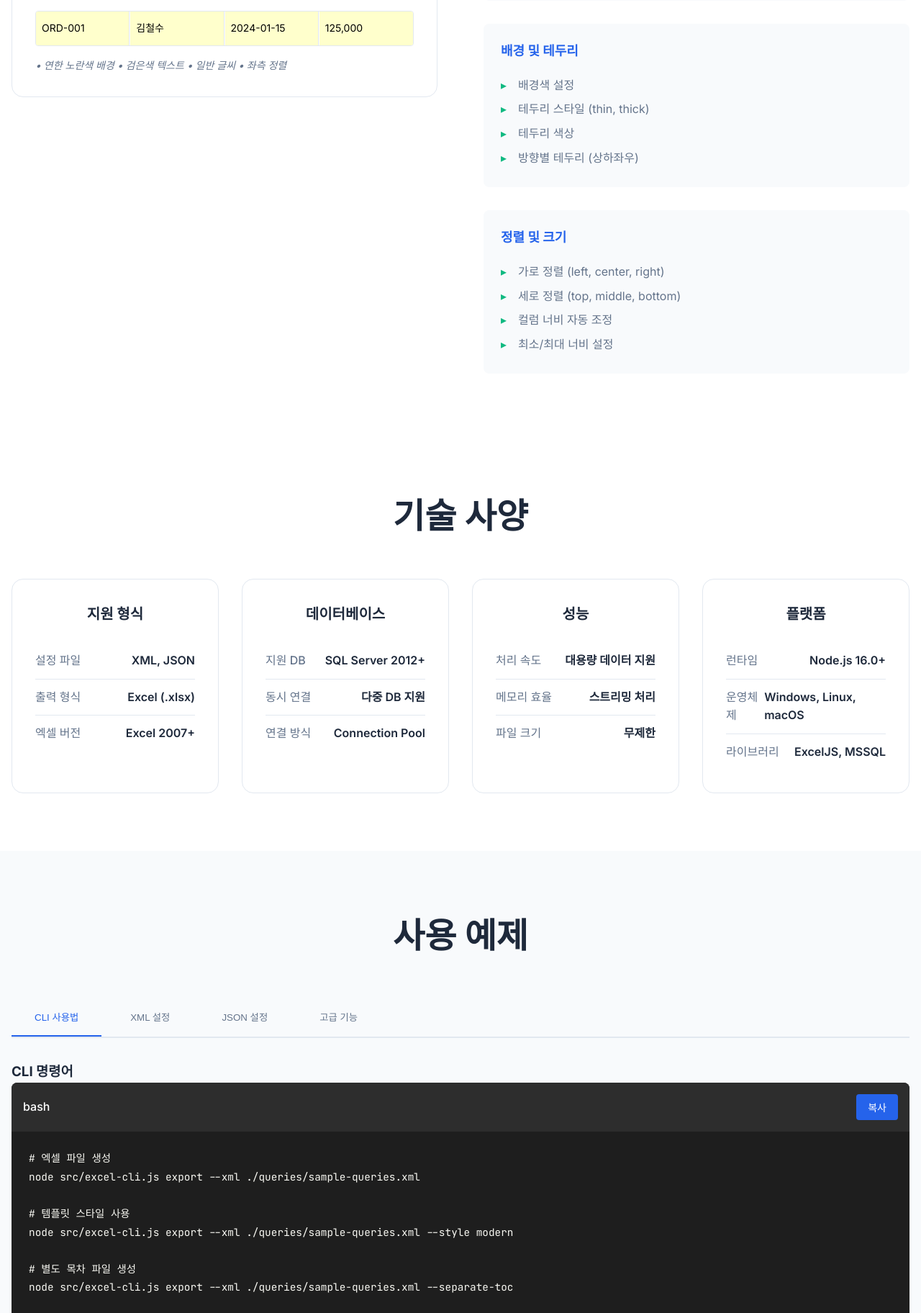
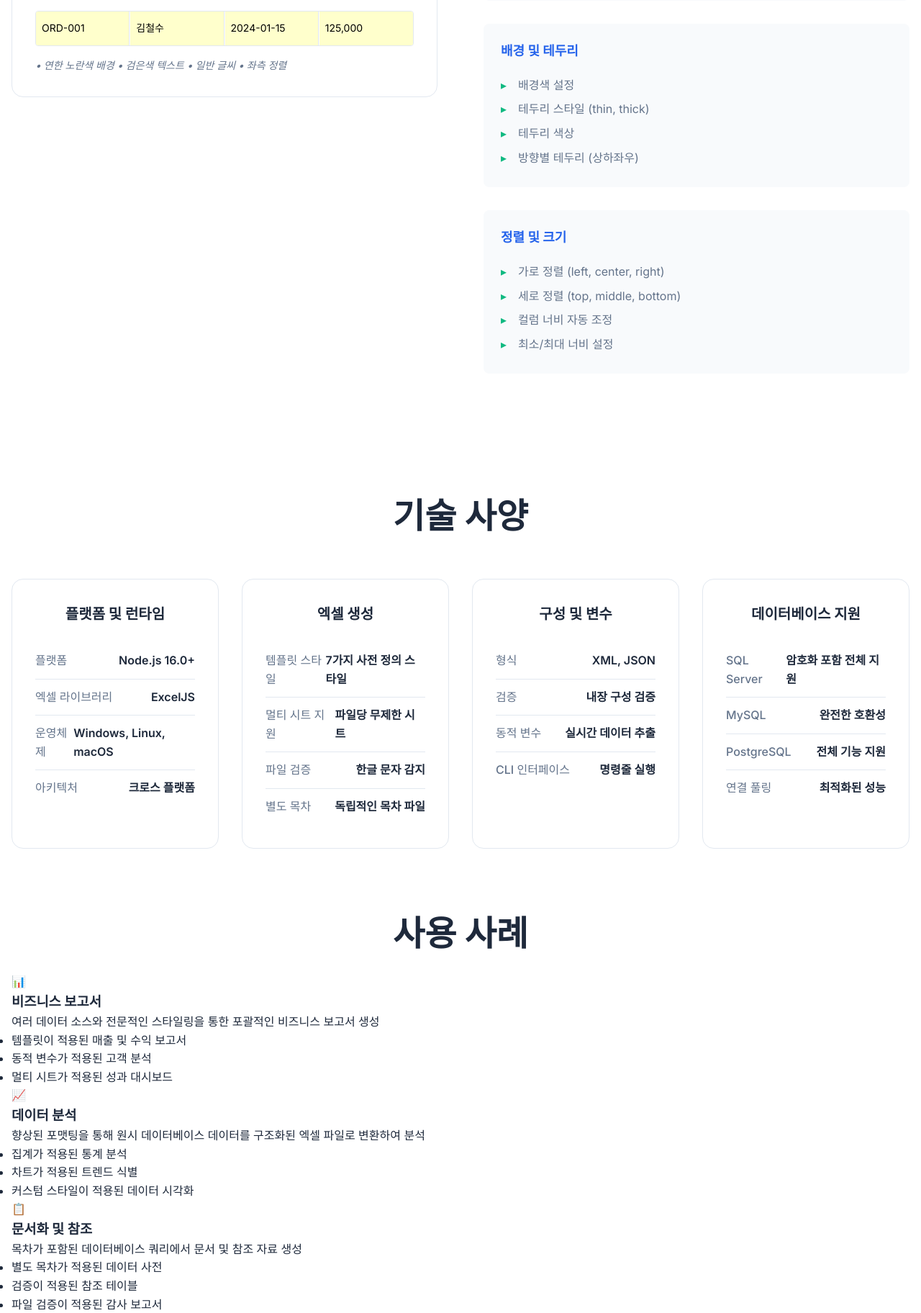
Before and after one commit to mrjung72/happysoft-website, a PHP site: page /sql2excel_kr.php in a window 1280 px wide. Shown: the part 3914-5738 px from the top of the page at 72% size. Run offline with PHP 8.4, Linux system fonts and the light colour scheme.

Commit message:
Updating the solution introduction

```diff
--- a/sql2excel_kr.php
+++ b/sql2excel_kr.php
@@ -11,10 +11,10 @@ include 'includes/header_kr.php';
             <div class="solution-hero-text">
                 <div class="solution-badge">📊 엑셀 생성 도구</div>
                 <h1>SQL2Excel <span class="version">v1.2.2</span></h1>
-                <p class="solution-tagline">SQL 쿼리 결과를 고급 스타일링과 템플릿이 적용된 멀티 시트 엑셀 파일로 변환하는 전문 도구</p>
+                <p class="solution-tagline">SQL 쿼리 결과를 고급 스타일링과 템플릿이 적용된 멀티 시트 엑셀 파일로 변환하는 전문 도구 (향상된 동적 변수 지원)</p>
                 <div class="solution-stats">
                     <div class="stat">
-                        <div class="stat-number">7가지</div>
+                        <div class="stat-number">7</div>
                         <div class="stat-label">템플릿 스타일</div>
                     </div>
                     <div class="stat">
@@ -100,7 +100,7 @@ include 'includes/header_kr.php';
                 <ul class="feature-details">
                     <li>column_identified 및 key_value_pairs 타입</li>
                     <li>실행 전 변수 처리 및 캐싱</li>
-                    <li>디버그 모드로 변수 치환 확인</li>
+                    <li>변수 치환 검증을 위한 디버그 모드</li>
                     <li>오류 처리 및 빈 결과 대체</li>
                 </ul>
             </div>
@@ -108,22 +108,22 @@ include 'includes/header_kr.php';
             <div class="feature-card">
                 <div class="feature-icon">📋</div>
                 <h3>별도 목차 생성</h3>
-                <p>독립적인 목차 Excel 파일을 생성하여 보고서 관리 및 공유 효율성 향상</p>
+                <p>향상된 보고서 관리와 공유를 위한 독립적인 목차 엑셀 파일 생성</p>
                 <ul class="feature-details">
-                    <li>별도 목차 파일 자동 생성</li>
-                    <li>시트별 데이터 건수 표시</li>
-                    <li>타임스탬프가 포함된 파일명</li>
-                    <li>XML/CLI 옵션으로 제어</li>
+                    <li>자동 별도 목차 파일 생성</li>
+                    <li>시트별 레코드 수 표시</li>
+                    <li>타임스탬프 파일명</li>
+                    <li>XML/CLI 옵션 제어</li>
                 </ul>
             </div>
 
             <div class="feature-card">
                 <div class="feature-icon">🔍</div>
                 <h3>파일 검증 시스템</h3>
-                <p>파일명 자동 검증 및 한글 문자 경고로 안정적인 실행 환경 제공</p>
+                <p>안정적인 실행 환경을 위한 자동 파일명 검증 및 한글 문자 경고</p>
                 <ul class="feature-details">
                     <li>한글 파일명 자동 감지 및 경고</li>
-                    <li>영문 파일명 권장사항 제공</li>
+                    <li>영문 파일명 권장</li>
                     <li>파일 경로 유효성 검사</li>
                     <li>사용자 친화적 오류 메시지</li>
                 </ul>
@@ -132,24 +132,24 @@ include 'includes/header_kr.php';
             <div class="feature-card">
                 <div class="feature-icon">📊</div>
                 <h3>멀티 시트 엑셀 생성</h3>
-                <p>여러 SQL 쿼리 결과를 하나의 엑셀 파일에 시트별로 구성하여 체계적인 보고서 생성</p>
+                <p>여러 SQL 쿼리 결과를 단일 엑셀 파일의 별도 시트로 체계적인 보고서 구성</p>
                 <ul class="feature-details">
                     <li>시트별 독립적인 쿼리 실행</li>
-                    <li>시트 사용 여부 개별 설정</li>
-                    <li>동적 시트명 (변수 활용)</li>
-                    <li>최대 조회 건수 제한 기능</li>
+                    <li>개별 시트 활성화/비활성화 설정</li>
+                    <li>동적 시트명 (변수 지원)</li>
+                    <li>쿼리별 최대 레코드 제한</li>
                 </ul>
             </div>
 
             <div class="feature-card">
                 <div class="feature-icon">🔗</div>
-                <h3>다중 데이터베이스 연결</h3>
-                <p>시트별로 서로 다른 데이터베이스에 연결하여 여러 시스템의 데이터를 통합 보고서로 생성</p>
+                <h3>다중 데이터베이스 지원</h3>
+                <p>다양한 데이터베이스 시스템에 연결하여 서로 다른 소스의 쿼리 실행</p>
                 <ul class="feature-details">
-                    <li>시트별 독립적인 DB 연결</li>
-                    <li>효율적인 연결 풀 관리</li>
-                    <li>DB 출처 자동 표시</li>
-                    <li>연결 상태 모니터링</li>
+                    <li>SQL Server, MySQL, PostgreSQL</li>
+                    <li>연결 풀링</li>
+                    <li>트랜잭션 지원</li>
+                    <li>오류 처리</li>
                 </ul>
             </div>
         </div>
@@ -330,75 +330,143 @@ include 'includes/header_kr.php';
         <h2 class="section-title">기술 사양</h2>
         <div class="specs-grid">
             <div class="spec-category">
-                <h3>지원 형식</h3>
+                <h3>플랫폼 및 런타임</h3>
                 <div class="spec-items">
                     <div class="spec-item">
-                        <span class="spec-label">설정 파일</span>
-                        <span class="spec-value">XML, JSON</span>
+                        <span class="spec-label">플랫폼</span>
+                        <span class="spec-value">Node.js 16.0+</span>
                     </div>
                     <div class="spec-item">
-                        <span class="spec-label">출력 형식</span>
-                        <span class="spec-value">Excel (.xlsx)</span>
-                    </div>
-                    <div class="spec-item">
-                        <span class="spec-label">엑셀 버전</span>
-                        <span class="spec-value">Excel 2007+</span>
-                    </div>
-                </div>
-            </div>
-
-            <div class="spec-category">
-                <h3>데이터베이스</h3>
-                <div class="spec-items">
-                    <div class="spec-item">
-                        <span class="spec-label">지원 DB</span>
-                        <span class="spec-value">SQL Server 2012+</span>
-                    </div>
-                    <div class="spec-item">
-                        <span class="spec-label">동시 연결</span>
-                        <span class="spec-value">다중 DB 지원</span>
-                    </div>
-                    <div class="spec-item">
-                        <span class="spec-label">연결 방식</span>
-                        <span class="spec-value">Connection Pool</span>
-                    </div>
-                </div>
-            </div>
-
-            <div class="spec-category">
-                <h3>성능</h3>
-                <div class="spec-items">
-                    <div class="spec-item">
-                        <span class="spec-label">처리 속도</span>
-                        <span class="spec-value">대용량 데이터 지원</span>
-                    </div>
-                    <div class="spec-item">
-                        <span class="spec-label">메모리 효율</span>
-                        <span class="spec-value">스트리밍 처리</span>
-                    </div>
-                    <div class="spec-item">
-                        <span class="spec-label">파일 크기</span>
-                        <span class="spec-value">무제한</span>
-                    </div>
-                </div>
-            </div>
-
-            <div class="spec-category">
-                <h3>플랫폼</h3>
-                <div class="spec-items">
-                    <div class="spec-item">
-                        <span class="spec-label">런타임</span>
-                        <span class="spec-value">Node.js 16.0+</span>
+                        <span class="spec-label">엑셀 라이브러리</span>
+                        <span class="spec-value">ExcelJS</span>
                     </div>
                     <div class="spec-item">
                         <span class="spec-label">운영체제</span>
                         <span class="spec-value">Windows, Linux, macOS</span>
                     </div>
                     <div class="spec-item">
-                        <span class="spec-label">라이브러리</span>
-                        <span class="spec-value">ExcelJS, MSSQL</span>
+                        <span class="spec-label">아키텍처</span>
+                        <span class="spec-value">크로스 플랫폼</span>
                     </div>
                 </div>
+            </div>
+
+            <div class="spec-category">
+                <h3>엑셀 생성</h3>
+                <div class="spec-items">
+                    <div class="spec-item">
+                        <span class="spec-label">템플릿 스타일</span>
+                        <span class="spec-value">7가지 사전 정의 스타일</span>
+                    </div>
+                    <div class="spec-item">
+                        <span class="spec-label">멀티 시트 지원</span>
+                        <span class="spec-value">파일당 무제한 시트</span>
+                    </div>
+                    <div class="spec-item">
+                        <span class="spec-label">파일 검증</span>
+                        <span class="spec-value">한글 문자 감지</span>
+                    </div>
+                    <div class="spec-item">
+                        <span class="spec-label">별도 목차</span>
+                        <span class="spec-value">독립적인 목차 파일</span>
+                    </div>
+                </div>
+            </div>
+
+            <div class="spec-category">
+                <h3>구성 및 변수</h3>
+                <div class="spec-items">
+                    <div class="spec-item">
+                        <span class="spec-label">형식</span>
+                        <span class="spec-value">XML, JSON</span>
+                    </div>
+                    <div class="spec-item">
+                        <span class="spec-label">검증</span>
+                        <span class="spec-value">내장 구성 검증</span>
+                    </div>
+                    <div class="spec-item">
+                        <span class="spec-label">동적 변수</span>
+                        <span class="spec-value">실시간 데이터 추출</span>
+                    </div>
+                    <div class="spec-item">
+                        <span class="spec-label">CLI 인터페이스</span>
+                        <span class="spec-value">명령줄 실행</span>
+                    </div>
+                </div>
+            </div>
+
+            <div class="spec-category">
+                <h3>데이터베이스 지원</h3>
+                <div class="spec-items">
+                    <div class="spec-item">
+                        <span class="spec-label">SQL Server</span>
+                        <span class="spec-value">암호화 포함 전체 지원</span>
+                    </div>
+                    <div class="spec-item">
+                        <span class="spec-label">MySQL</span>
+                        <span class="spec-value">완전한 호환성</span>
+                    </div>
+                    <div class="spec-item">
+                        <span class="spec-label">PostgreSQL</span>
+                        <span class="spec-value">전체 기능 지원</span>
+                    </div>
+                    <div class="spec-item">
+                        <span class="spec-label">연결 풀링</span>
+                        <span class="spec-value">최적화된 성능</span>
+                    </div>
+                </div>
+            </div>
+        </div>
+    </div>
+</section>
+
+<!-- Use Cases -->
+<section class="use-cases">
+    <div class="container">
+        <h2 class="section-title">사용 사례</h2>
+        <div class="use-cases-grid">
+            <div class="use-case-card">
+                <div class="use-case-icon">📊</div>
+                <h3>비즈니스 보고서</h3>
+                <p>여러 데이터 소스와 전문적인 스타일링을 통한 포괄적인 비즈니스 보고서 생성</p>
+                <ul>
+                    <li>템플릿이 적용된 매출 및 수익 보고서</li>
+                    <li>동적 변수가 적용된 고객 분석</li>
+                    <li>멀티 시트가 적용된 성과 대시보드</li>
+                </ul>
+            </div>
+
+            <div class="use-case-card">
+                <div class="use-case-icon">📈</div>
+                <h3>데이터 분석</h3>
+                <p>향상된 포맷팅을 통해 원시 데이터베이스 데이터를 구조화된 엑셀 파일로 변환하여 분석</p>
+                <ul>
+                    <li>집계가 적용된 통계 분석</li>
+                    <li>차트가 적용된 트렌드 식별</li>
+                    <li>커스텀 스타일이 적용된 데이터 시각화</li>
+                </ul>
+            </div>
+
+            <div class="use-case-card">
+                <div class="use-case-icon">📋</div>
+                <h3>문서화 및 참조</h3>
+                <p>목차가 포함된 데이터베이스 쿼리에서 문서 및 참조 자료 생성</p>
+                <ul>
+                    <li>별도 목차가 적용된 데이터 사전</li>
+                    <li>검증이 적용된 참조 테이블</li>
+                    <li>파일 검증이 적용된 감사 보고서</li>
+                </ul>
+            </div>
+
+            <div class="use-case-card">
+                <div class="use-case-icon">🔄</div>
+                <h3>자동화된 보고서</h3>
+                <p>예약된 실행과 동적 콘텐츠를 통한 정기 보고서 생성 자동화</p>
+                <ul>
+                    <li>변수가 적용된 일일/주간 보고서</li>
+                    <li>CLI가 적용된 자동화된 배포</li>
+                    <li>스타일이 적용된 템플릿 기반 생성</li>
+                </ul>
             </div>
         </div>
     </div>
```
Also changed, not shown: sql2db_kr.php (+73 -68 lines).
